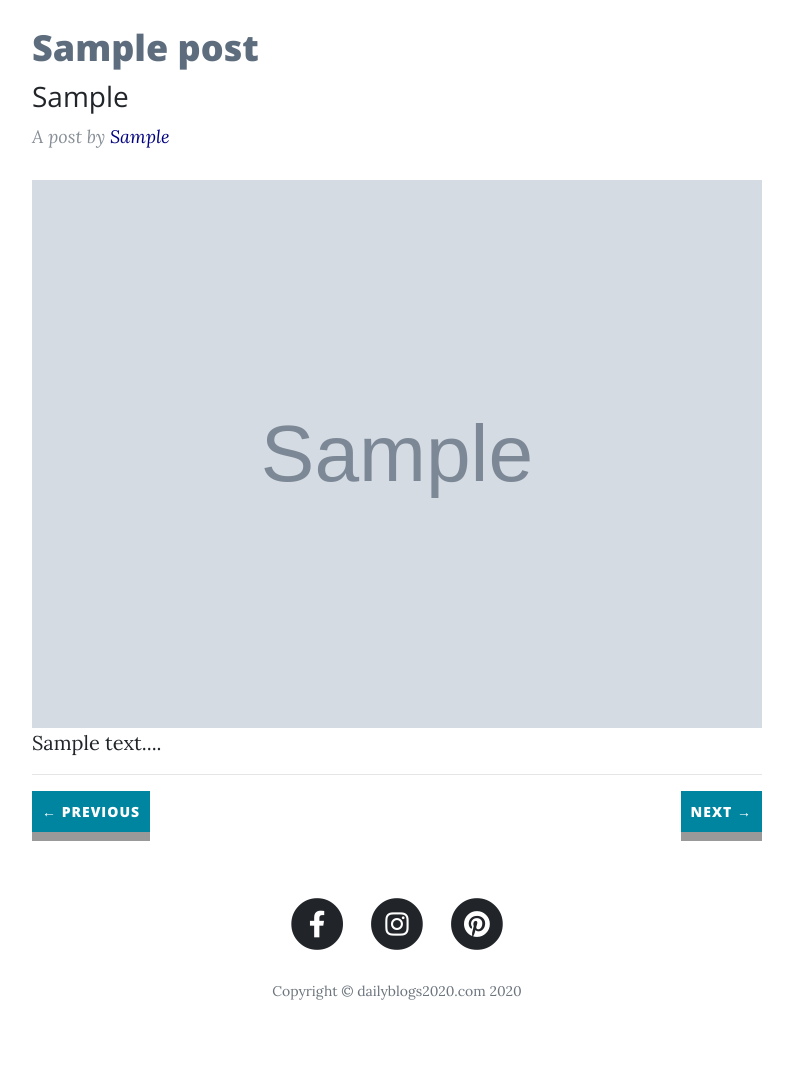
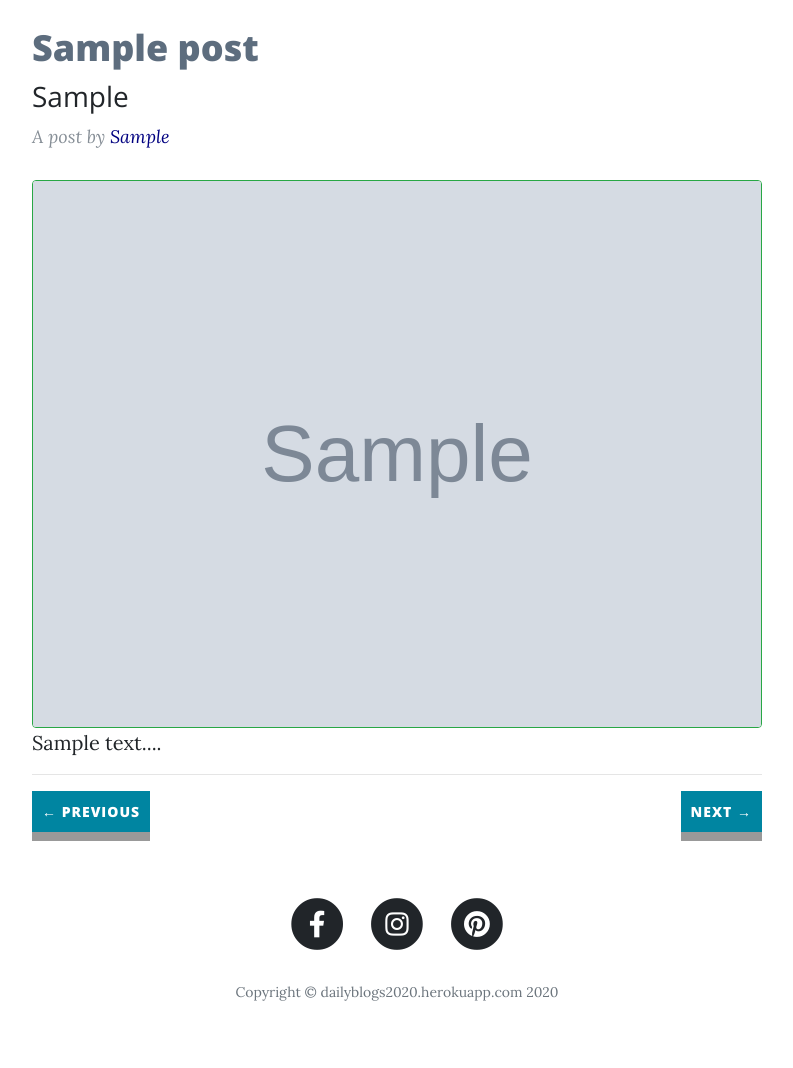
Before and after one commit to dailyblogs2020/dailyblogs2020, a Flask app: page / in a window 1280 px wide. Shown: the part 536-1604 px from the top of the page, without its empty margins (243-1036 px from the left). Before the commit the page ends 1536 px from the top, so only its background shows below. Run offline with Flask 2, Linux system fonts and the light colour scheme; tables that the repository leaves empty hold one stand-in row (values such as "Sample post"); grey boxes marked "Sample" are stand-in pictures; some libraries are stand-ins or nearby versions.

Commit message:
borders added & some bugs fixed

```diff
--- a/config.json
+++ b/config.json
@@ -7,7 +7,7 @@
     "fb_url": "https://www.facebook.com/Daily-Blogs-2020-103938871385746/",
     "twitter_url": "https://twitter.com/dailyblogs2020",
     "gh_url": "https://github.com/dailyblogs2020",
-    "insta_url": "https://instagram.com/dailyblogs_2020",
+    "insta_url": "https://instagram.com/ad_developers/",
     "pinterest_url": "https://in.pinterest.com/dailyblogs2020/",
     "app_title": "Daily Blogs-2020",
     "corner_title": "Daily Blogs-2020",
@@ -20,11 +20,11 @@
     "contact_text": "Want to get in touch? Fill out the form below to send us a message and we will get back to you as soon as possible!",
     "gmail-user": "dailyblogs.team@gmail.com",
     "gmail-password": "addevelopers@#123221",
-    "no_of_posts": 3,
+    "no_of_posts": 5,
     "login_image": "20200608_110050_0000.png",
-    "admin_user": "harry",
-    "admin_password": "subscribenow",
-    "upload_location": "C:\\Users\\Lenovo\\PycharmProjects\\first-trial\\static\\img"
+    "admin_user": "dailyblogs2020",
+    "admin_password": "dailyblogs1298",
+    "upload_location": "C:\\Users\\Lenovo\\PycharmProjects\\dailyblogs2020\\static\\img"
 
   }
 }
--- a/main.py
+++ b/main.py
@@ -143,8 +143,10 @@ def edit(sno):
             box_title = request.form.get('title')
             tline = request.form.get('tline')
             slug = request.form.get('slug')
+
             content = request.form.get('content')
             para = request.form.get('para')
+
             cont_one = request.form.get('cont_one')
             para_one = request.form.get('para_one')
 
@@ -205,7 +207,7 @@ def uploader():
         if (request.method == 'POST'):
             f= request.files['file1']
             f.save(os.path.join(app.config['UPLOAD_FOLDER'], secure_filename(f.filename)))
-            return "Uploaded successfully"
+            return """<h1 style="color: green";>UPLOADED SUCCESSFULLY</h1>"""
 
 @app.route("/logout")
 def logout():
--- a/templates/dshboard.html
+++ b/templates/dshboard.html
@@ -40,6 +40,8 @@
 
         <hr>
 
+
+        <!-- file uploader -->
         <h1>Upload A file</h1>
         <form action="/uploader" method="post" enctype="multipart/form-data">
           <input type="file" name="file1">
--- a/templates/index.html
+++ b/templates/index.html
@@ -94,7 +94,7 @@
           <p class="post-meta">A post by
             <a href="{{post.href_link}}" target="_blank" style="color:#000080;">{{post.credit}}</a>
             </p>
-            <img src="{{ url_for('static', filename=fname) }}" width="100%" height="mx-auto">
+            <img class="rounded border border-success" src="{{ url_for('static', filename=fname) }}" width="100%" height="mx-auto">
         </div>
 
         {{post.content[0:143]}}...
--- a/templates/layout.html
+++ b/templates/layout.html
@@ -118,7 +118,7 @@
 
 
                 </ul>
-          <p class="copyright text-muted">Copyright &copy; dailyblogs2020.com 2020</p>
+          <p class="copyright text-muted">Copyright &copy; dailyblogs2020.herokuapp.com 2020</p>
         </div>
       </div>
     </div>
--- a/templates/post.html
+++ b/templates/post.html
@@ -60,7 +60,7 @@
       <div class="row">
         <div class="col-lg-8 col-md-10 mx-auto">
           <hr>
-          <img src="{{ url_for('static', filename=fname) }}" width="100%" height="mx-auto">
+          <img class="border border-info rounded" src="{{ url_for('static', filename=fname) }}" width="100%" height="mx-auto">
          <hr>
 
         <h3>{{post.content}}</h3>
```
Also changed, not shown: static/img/Screenshot_160.png (added).
